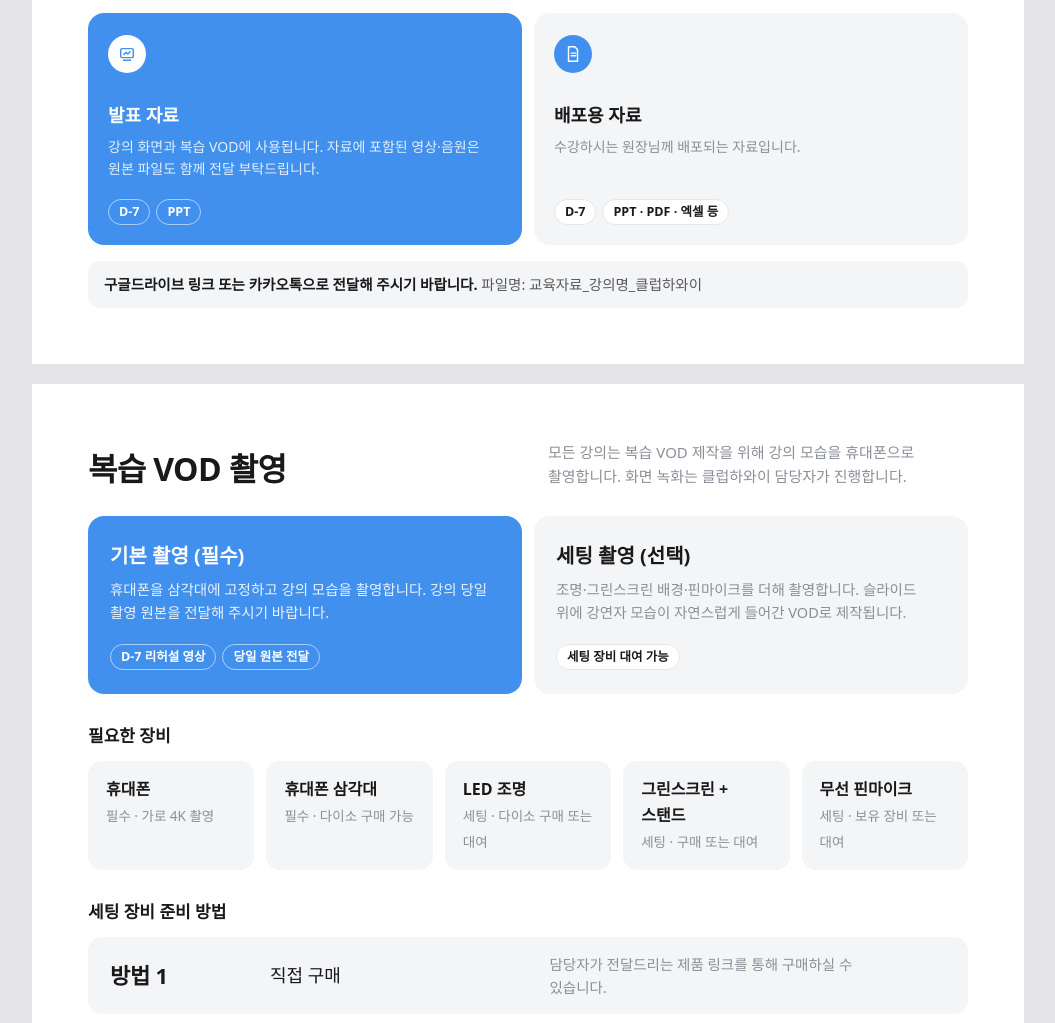
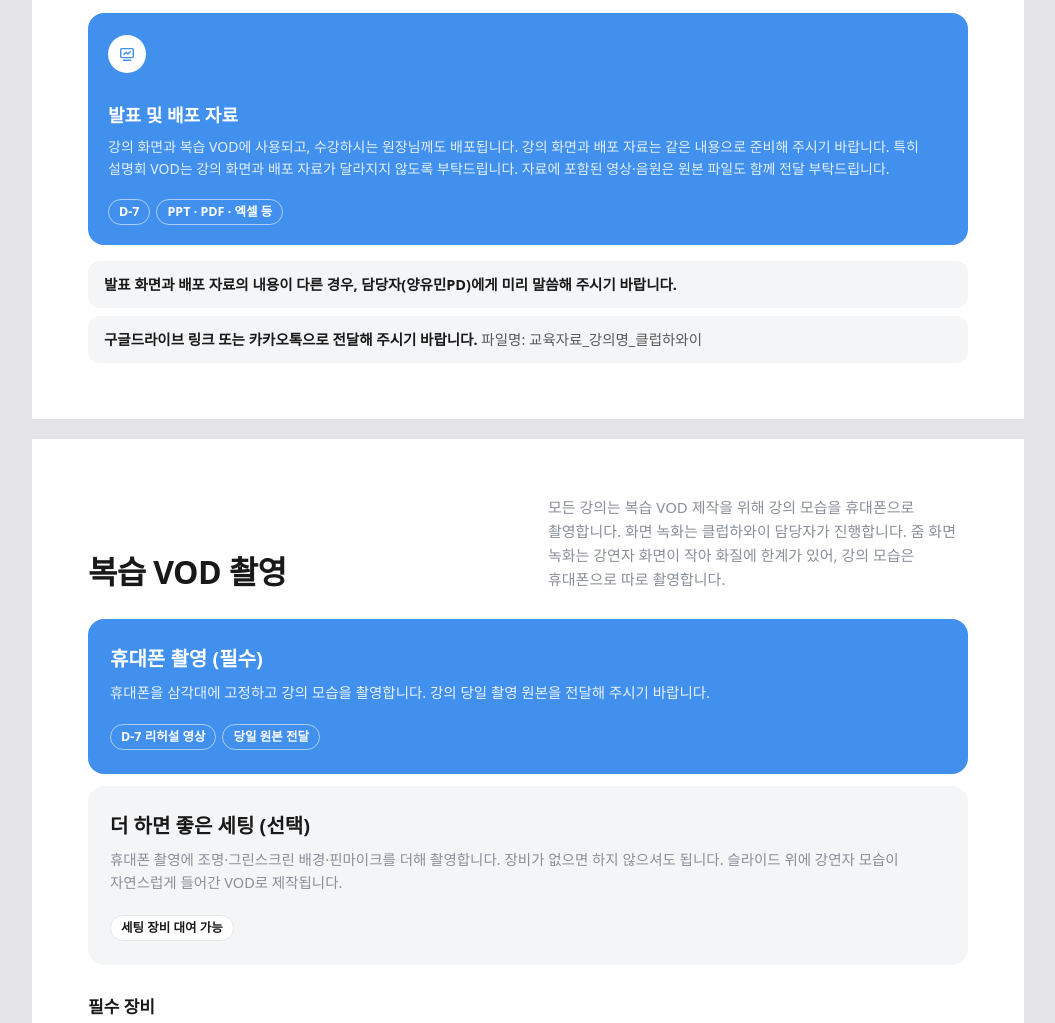
Before and after one commit to clubhawaii/lecturer-guide, a plain HTML site: page index.html in a window 1280 px wide. Shown: the part 1348-2371 px from the top of the page, without its empty margins (112-1167 px from the left). Drawn offline with Linux system fonts and the light colour scheme; a web font is replaced by a local one.

Commit message:
발표 및 배포 자료 한 칸으로 합침 · 복습 VOD 촬영은 휴대폰 필수/세팅 선택이 한 흐름으로 보이게 정리
Co-Authored-By: Claude Opus 5.5 <noreply@anthropic.com>

```diff
--- a/index.html
+++ b/index.html
@@ -148,6 +148,8 @@ details dd{margin:0;color:var(--sub)}
 .kl li{counter-increment:k;display:grid;grid-template-columns:30px minmax(0,1fr);gap:12px;align-items:start;background:var(--panel);border-radius:12px;padding:12px 14px;font-size:15px}
 .kl li::before{content:counter(k);width:28px;height:28px;border-radius:50%;background:var(--blue);color:#fff;display:grid;place-items:center;font-weight:600;font-size:13.5px}
 .kl b{font-weight:600}
+.grid1{display:grid;grid-template-columns:minmax(0,1fr);gap:12px}
+.grid1 .fc{min-height:0}
 .grid2{display:grid;grid-template-columns:repeat(2,minmax(0,1fr));gap:12px}
 .grid4{display:grid;grid-template-columns:repeat(4,minmax(0,1fr));gap:12px}
 .grid5{display:grid;grid-template-columns:repeat(5,minmax(0,1fr));gap:12px}
@@ -198,7 +200,7 @@ details dd{margin:0;color:var(--sub)}
   </div>
   <div class="rows">
     <div class="row"><span class="d">한 달 전</span><span class="t">강의 확정 및 사전 안내</span><span class="x">온라인 강의 진행 가이드와 클럽하와이 PPT 템플릿·작성 규칙을 전달드립니다. 세팅 장비 대여 희망 여부를 회신 부탁드립니다.</span><a class="go" href="#vod" aria-label="복습 VOD 촬영으로"><svg class="arrow"><use href="#arr"/></svg></a></div>
-    <div class="row"><span class="d">D-7</span><span class="t">자료 제출 및 리허설 영상 전달</span><span class="x">제출 폼에 핵심 주제와 파트 구성을 작성하시고, 발표 자료·배포용 자료·리허설 영상을 전달해 주시면 검토 후 회신드립니다.</span><a class="go" href="#deck" aria-label="발표 자료 준비로"><svg class="arrow"><use href="#arr"/></svg></a></div>
+    <div class="row"><span class="d">D-7</span><span class="t">자료 제출 및 리허설 영상 전달</span><span class="x">제출 폼에 핵심 주제와 파트 구성을 작성하시고, 발표 및 배포 자료와 리허설 영상을 전달해 주시면 검토 후 회신드립니다.</span><a class="go" href="#deck" aria-label="발표 자료 준비로"><svg class="arrow"><use href="#arr"/></svg></a></div>
     <div class="row on"><span class="d">D-day</span><span class="t">강의 진행</span><span class="x">강의는 줌으로 진행되며, 화면 녹화는 클럽하와이 담당자가 진행합니다. 강의 모습은 휴대폰으로 촬영 부탁드립니다.</span><a class="go" href="#vod" aria-label="복습 VOD 촬영으로"><svg class="arrow"><use href="#arr"/></svg></a></div>
     <div class="row"><span class="d">강의 종료 후</span><span class="t">촬영 원본 전달</span><span class="x">강의 당일, 휴대폰으로 촬영한 원본 영상을 업로드 링크로 전달 부탁드립니다.</span><a class="go" href="#vod" aria-label="복습 VOD 촬영으로"><svg class="arrow"><use href="#arr"/></svg></a></div>
   </div>
@@ -210,19 +212,15 @@ details dd{margin:0;color:var(--sub)}
     <p>발표 자료는 클럽하와이 PPT 템플릿과 작성 규칙에 맞춰 작성하시고, 교육 일주일 전(D-7)까지 제출 폼 작성과 함께 전달 부탁드립니다.</p>
   </div>
   <div class="formbox"><div><b>D-7 자료 제출 폼</b><span>핵심 주제와 파트 구성을 작성해 주시기 바랍니다.</span></div><a class="btn" href="https://forms.gle/eCtq2JsdQEoKERVP8" target="_blank" rel="noopener">제출 폼 작성하기 <svg class="arrow"><use href="#arr"/></svg></a></div>
-  <div class="grid2">
+  <div class="grid1">
     <div class="fc on">
       <div class="ic"><svg viewBox="0 0 20 20"><rect x="3" y="4" width="14" height="10" rx="1.5" fill="none" stroke="currentColor" stroke-width="1.6"/><path d="M6 17h8" stroke="currentColor" stroke-width="1.6" stroke-linecap="round"/><path d="M6 11l3-3 2 2 3-3" fill="none" stroke="currentColor" stroke-width="1.6" stroke-linejoin="round"/></svg></div>
-      <b>발표 자료</b><span>강의 화면과 복습 VOD에 사용됩니다. 자료에 포함된 영상·음원은 원본 파일도 함께 전달 부탁드립니다.</span>
-      <div class="chips"><em class="chip">D-7</em><em class="chip">PPT</em></div>
-    </div>
-    <div class="fc">
-      <div class="ic"><svg viewBox="0 0 20 20"><path d="M5 2h7l3 3v13H5z" fill="none" stroke="currentColor" stroke-width="1.6" stroke-linejoin="round"/><path d="M8 9h5M8 12h5" stroke="currentColor" stroke-width="1.6" stroke-linecap="round"/></svg></div>
-      <b>배포용 자료</b><span>수강하시는 원장님께 배포되는 자료입니다.</span>
+      <b>발표 및 배포 자료</b><span>강의 화면과 복습 VOD에 사용되고, 수강하시는 원장님께도 배포됩니다. 강의 화면과 배포 자료는 같은 내용으로 준비해 주시기 바랍니다. 특히 설명회 VOD는 강의 화면과 배포 자료가 달라지지 않도록 부탁드립니다. 자료에 포함된 영상·음원은 원본 파일도 함께 전달 부탁드립니다.</span>
       <div class="chips"><em class="chip">D-7</em><em class="chip">PPT · PDF · 엑셀 등</em></div>
     </div>
   </div>
   <div class="note">
+    <p><b>발표 화면과 배포 자료의 내용이 다른 경우, 담당자(양유민PD)에게 미리 말씀해 주시기 바랍니다.</b></p>
     <p><b>구글드라이브 링크 또는 카카오톡으로 전달해 주시기 바랍니다.</b> 파일명: 교육자료_강의명_클럽하와이</p>
   </div>
 </section>
@@ -230,22 +228,25 @@ details dd{margin:0;color:var(--sub)}
 <section class="panel" id="vod">
   <div class="head">
     <h2>복습 VOD 촬영</h2>
-    <p>모든 강의는 복습 VOD 제작을 위해 강의 모습을 휴대폰으로 촬영합니다. 화면 녹화는 클럽하와이 담당자가 진행합니다.</p>
+    <p>모든 강의는 복습 VOD 제작을 위해 강의 모습을 휴대폰으로 촬영합니다. 화면 녹화는 클럽하와이 담당자가 진행합니다. 줌 화면 녹화는 강연자 화면이 작아 화질에 한계가 있어, 강의 모습은 휴대폰으로 따로 촬영합니다.</p>
   </div>
-  <div class="grid2">
+  <div class="grid1">
     <div class="opt on">
-      <b>기본 촬영 (필수)</b><span>휴대폰을 삼각대에 고정하고 강의 모습을 촬영합니다. 강의 당일 촬영 원본을 전달해 주시기 바랍니다.</span>
+      <b>휴대폰 촬영 (필수)</b><span>휴대폰을 삼각대에 고정하고 강의 모습을 촬영합니다. 강의 당일 촬영 원본을 전달해 주시기 바랍니다.</span>
       <div class="chips"><em class="chip">D-7 리허설 영상</em><em class="chip">당일 원본 전달</em></div>
     </div>
     <div class="opt">
-      <b>세팅 촬영 (선택)</b><span>조명·그린스크린 배경·핀마이크를 더해 촬영합니다. 슬라이드 위에 강연자 모습이 자연스럽게 들어간 VOD로 제작됩니다.</span>
+      <b>더 하면 좋은 세팅 (선택)</b><span>휴대폰 촬영에 조명·그린스크린 배경·핀마이크를 더해 촬영합니다. 장비가 없으면 하지 않으셔도 됩니다. 슬라이드 위에 강연자 모습이 자연스럽게 들어간 VOD로 제작됩니다.</span>
       <div class="chips"><em class="chip">세팅 장비 대여 가능</em></div>
     </div>
   </div>
-  <p class="sub3">필요한 장비</p>
+  <p class="sub3">필수 장비</p>
   <div class="grid5">
     <div class="eq"><b>휴대폰</b><span>필수 · 가로 4K 촬영</span></div>
     <div class="eq"><b>휴대폰 삼각대</b><span>필수 · 다이소 구매 가능</span></div>
+  </div>
+  <p class="sub3">선택 장비 (세팅 촬영)</p>
+  <div class="grid5">
     <div class="eq"><b>LED 조명</b><span>세팅 · 다이소 구매 또는 대여</span></div>
     <div class="eq"><b>그린스크린 + 스탠드</b><span>세팅 · 구매 또는 대여</span></div>
     <div class="eq"><b>무선 핀마이크</b><span>세팅 · 보유 장비 또는 대여</span></div>
@@ -256,6 +257,7 @@ details dd{margin:0;color:var(--sub)}
     <div class="row"><span class="d">방법 2</span><span class="t">본사 대여</span><span class="x">양유민PD에게 요청해 주시면 장비를 대여해 드립니다.</span><span></span></div>
   </div>
   <div class="note">
+    <p><b>세팅 장비는 선택 사항입니다.</b> 준비가 어려우시면 하지 않으셔도 됩니다.</p>
     <p><b>촬영 원본 영상은 업로드 링크로 전달 부탁드립니다.</b> 카카오톡으로 전송하면 영상 화질이 저하됩니다.</p>
   </div>
   <div class="end"><a class="btn" href="shoot.html">촬영 가이드 보기 <svg class="arrow"><use href="#arr"/></svg></a></div>
```
